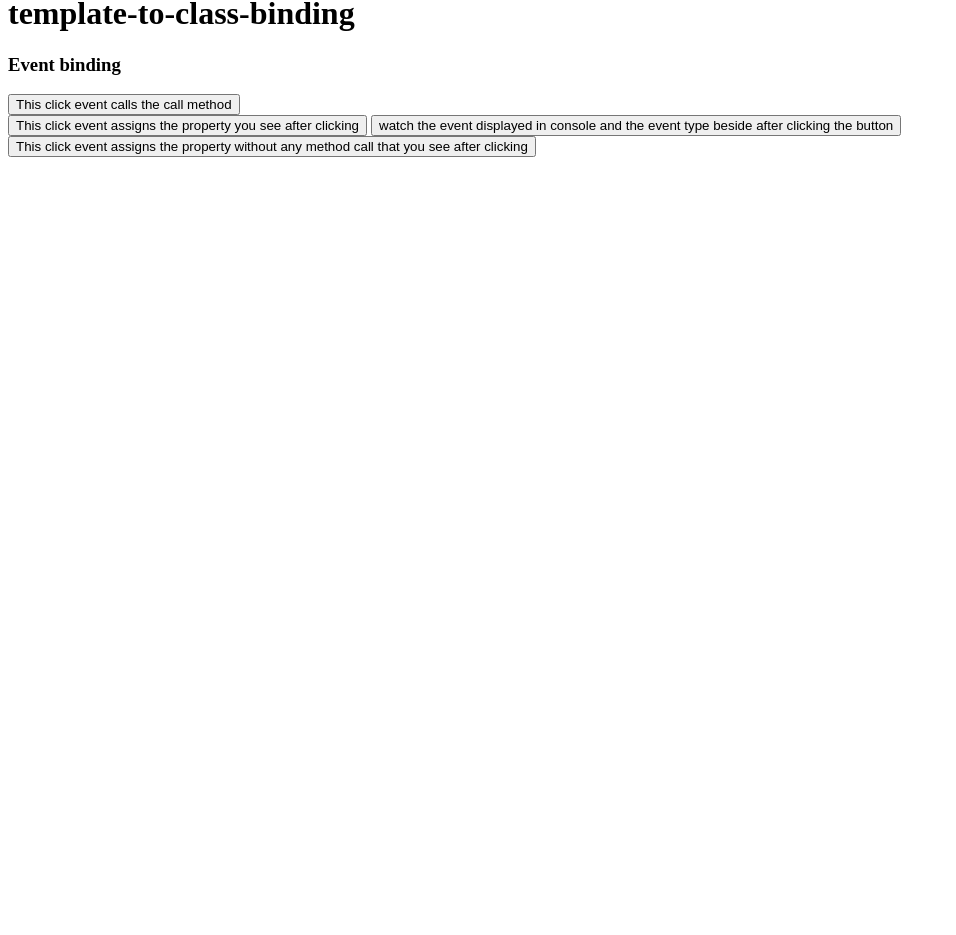
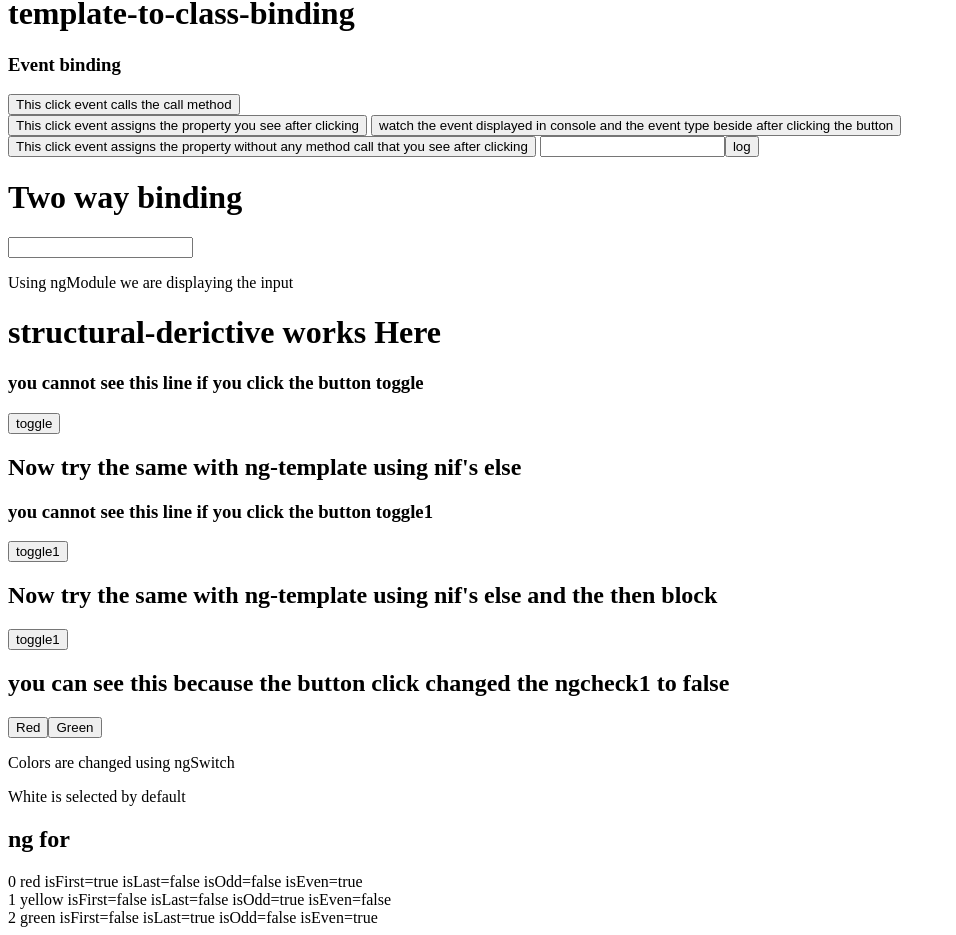
Before and after one commit to AyanKhan98/https---github.com-AyanKhan98-Angular-Demonstration, an Angular app: page / in a window 1280 px wide. Shown: the part 544-1479 px from the top of the page, without its empty margins (0-956 px from the left). Before the commit the page ends 800 px from the top, so only its background shows below. Built offline with nearby package versions, Linux system fonts and the light colour scheme.

Commit message:
structureal directive 2

```diff
--- a/src/app/app.component.html
+++ b/src/app/app.component.html
@@ -1,3 +1,4 @@
 <h1>Welcome</h1>
 <app-text-message></app-text-message>
 <app-template-to-class-binding></app-template-to-class-binding>
+<app-structural-derictive></app-structural-derictive>
--- /dev/null
+++ b/src/app/structural-derictive/structural-derictive.component.html
@@ -0,0 +1,36 @@
+<h1>structural-derictive works Here</h1>
+
+<h3 *ngIf="!ngcheck">you cannot see this line if you click the button toggle</h3>
+<button (click)="toggle()">toggle</button>
+<h2 *ngIf="ngcheck">you can see this  because the button click changed the ngcheck to true </h2>
+
+<h2>Now try the same with ng-template using nif's else</h2>
+
+<h3 *ngIf="!ngcheck1; else elseBlock">you cannot see this line if you click the button toggle1</h3>
+<button (click)="toggle1()">toggle1</button>
+<ng-template #elseBlock>
+<h2 >you can see this  because the button click changed the ngcheck1 to true </h2>
+</ng-template>
+
+<h2>Now try the same with ng-template using nif's else and the then block</h2>
+<button (click)="toggle1()">toggle1</button>
+<div *ngIf="!ngcheck1; then ifBlock; else elseBlock1"></div>
+    <ng-template #ifBlock>
+        <h2 >you can see this  because the button click changed the ngcheck1 to false </h2>
+        </ng-template>
+    <ng-template #elseBlock1>
+        <h2 >you can see this  because the button click changed the ngcheck1 to true </h2>
+        </ng-template>
+<button (click)='colorPicker("red")'>Red</button>
+<button (click)='colorPicker("green")'>Green</button>
+        <p>Colors are changed using ngSwitch</p>
+    <div [ngSwitch]="color">
+        <div *ngSwitchCase="'red'" style="color: red;">You picked the red</div>
+        <div *ngSwitchCase="'green'" style="color: Green;">You picked the green</div>
+        <div *ngSwitchDefault>White is selected by default</div>
+    </div>
+    <h2>ng for</h2>
+
+    <div *ngFor="let color of colors; index as i; first as f; last as l; odd as o; even as e">
+        <div>{{i}} {{color}} isFirst={{f}} isLast={{l}} isOdd={{o}} isEven={{e}}</div>
+    </div>
--- /dev/null
+++ b/src/app/structural-derictive/structural-derictive.component.ts
@@ -0,0 +1,33 @@
+import { Component, OnInit } from '@angular/core';
+
+@Component({
+  selector: 'app-structural-derictive',
+  templateUrl: './structural-derictive.component.html',
+  styleUrls: ['./structural-derictive.component.css']
+})
+export class StructuralDerictiveComponent implements OnInit {
+public ngcheck=false;
+public ngcheck1=false;
+public color="White";
+public colors=["red","yellow","green"];
+  constructor() { }
+
+  ngOnInit(): void {
+  }
+toggle()
+{
+  this.ngcheck=true;
+}
+
+toggle1()
+{
+  if(this.ngcheck1==false)
+  this.ngcheck1=true;
+  else
+  this.ngcheck1=false;
+}
+colorPicker(value: string)
+{
+  this.color=value;
+}
+}
--- a/src/app/template-to-class-binding/template-to-class-binding.component.html
+++ b/src/app/template-to-class-binding/template-to-class-binding.component.html
@@ -5,3 +5,10 @@
 <button (click)="propertyAssignment()">This click event assigns the property you see after clicking</button>{{greeting}}
 <button (click)="eventShower($event)">watch the event displayed in console and the event type beside after clicking the button</button>{{type}}
 <button (click)="greeting='Welcome user'">This click event assigns the property without any method call that you see after clicking</button>{{greeting}}
+<input #myInput type="text">
+<button (click)="consoleLog(myInput.value)">log</button>{{check}}
+
+<h1>Two way binding</h1>
+
+<input [(ngModel)]="name" type="text">
+<p>Using ngModule we are displaying the input </p>{{name}}
--- a/src/app/template-to-class-binding/template-to-class-binding.component.ts
+++ b/src/app/template-to-class-binding/template-to-class-binding.component.ts
@@ -9,6 +9,8 @@ export class TemplateToClassBindingComponent implements OnInit {
 
   public greeting="";
   public type="";
+  public check="";
+  public name="";
   constructor() { }
 
   ngOnInit(): void {
@@ -28,4 +30,9 @@ export class TemplateToClassBindingComponent implements OnInit {
     this.type=event.type;
 
   }
+  consoleLog(value: string)
+  {
+    this.check="see the console output";
+    console.log(value)
+  }
 }
```
Also changed, not shown: src/app/app.module.ts (+6 -2 lines), src/app/structural-derictive/structural-derictive.component.css (added), 1 other file (tests, documents, lock files or other folders).
